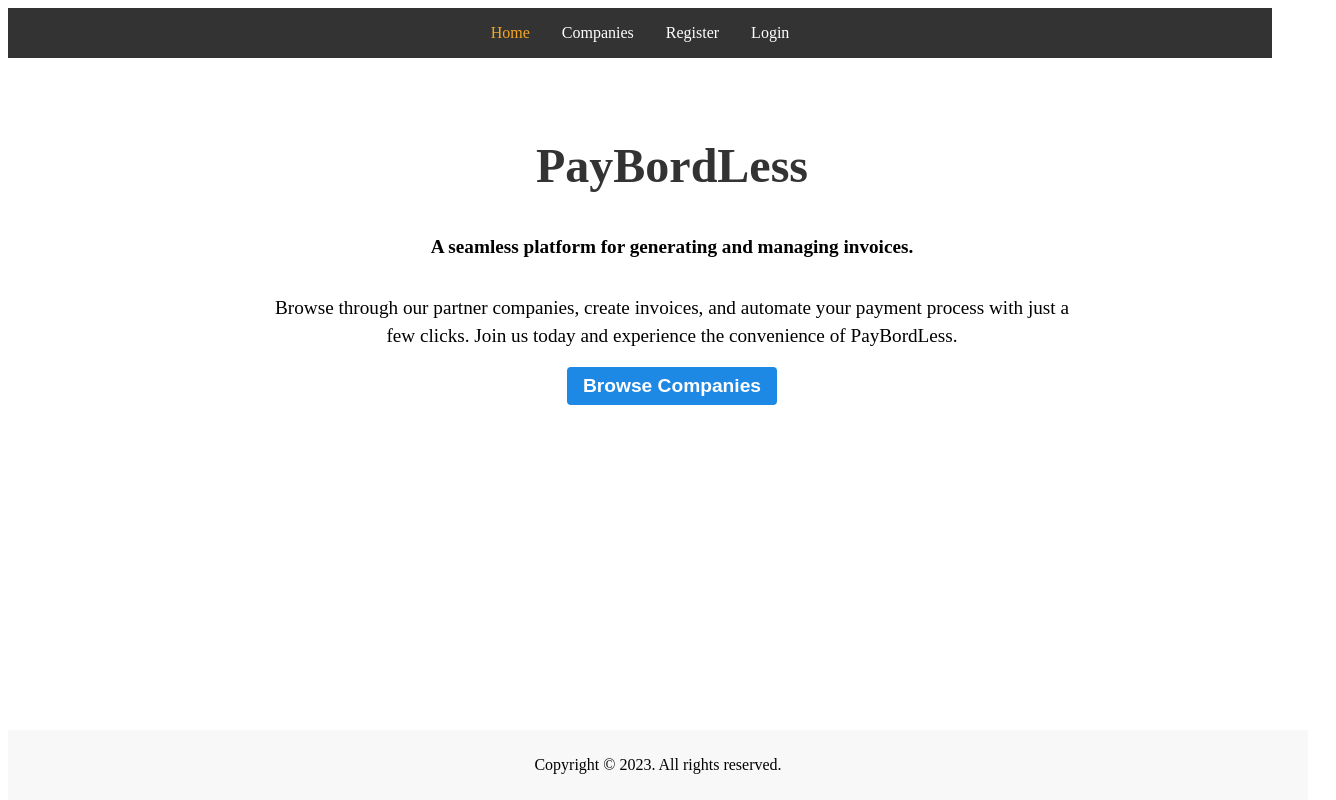
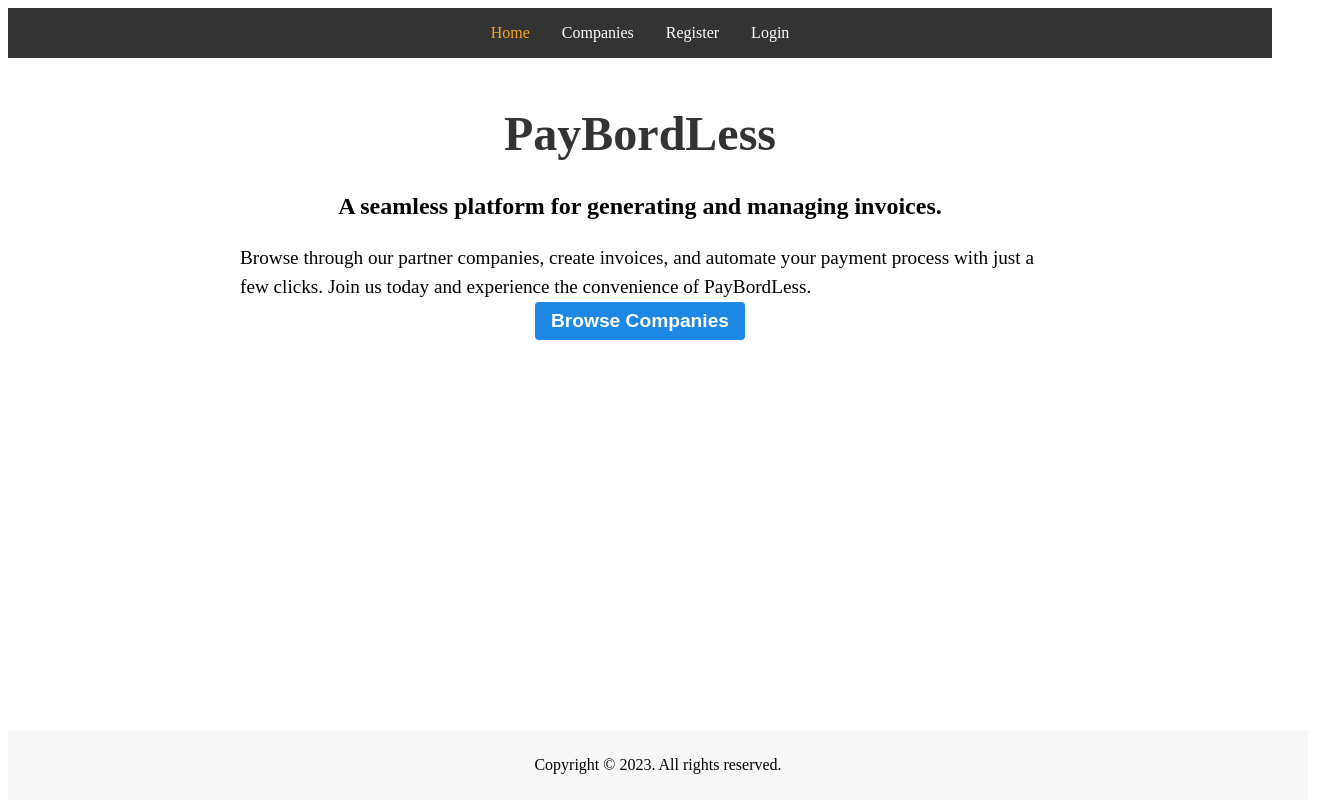
Before and after one commit to PetarHrusanov/PayBordlessClient, a React (Create React App) app: page / in a window 1280 px wide. Shown: the whole page, 1336 px wide, since content can reach past the window. Built offline with nearby package versions, Linux system fonts and the light colour scheme.

Commit message:
Css Further Optimised and Improved

```diff
--- a/src/components/HomePage.js
+++ b/src/components/HomePage.js
@@ -3,7 +3,7 @@ import { Link } from 'react-router-dom';
 
 const HomePage = () => {
     return (
-        <div className="intro-container">
+        <div className="container">
             <h1 className="intro-heading">PayBordLess</h1>
             <p className="intro-subheading">
                 A seamless platform for generating and managing invoices.
--- a/src/index.css
+++ b/src/index.css
@@ -106,7 +106,6 @@ input:valid {
     border: 1px solid #ccc;
     border-radius: 5px;
 }
-
 
 select,
 input[type="number"] {
@@ -258,14 +257,6 @@ button[type="submit"]:hover {
     color: #333;
 }
 
-.intro-container {
-    width: 100%;
-    display: flex;
-    flex-direction: column;
-    align-items: center;
-    margin: 1rem 0;
-}
-
 .intro-heading {
     font-size: 2rem;
     font-weight: bold;
```
